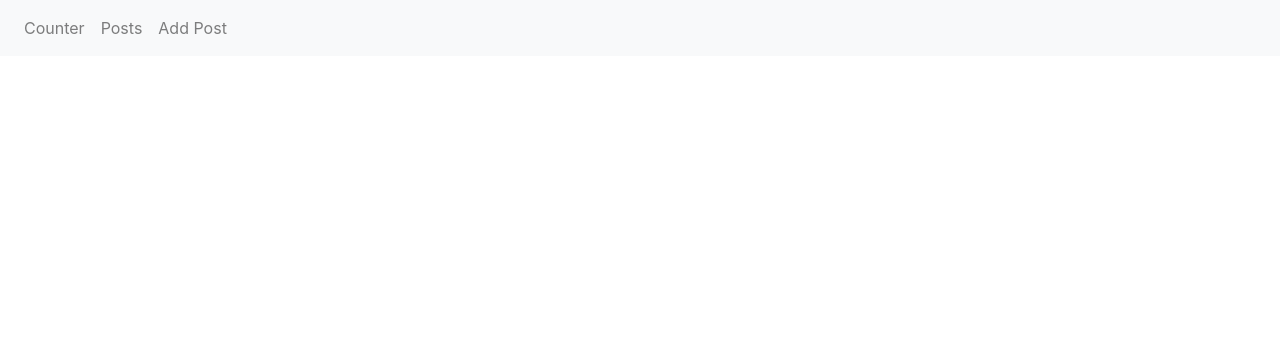
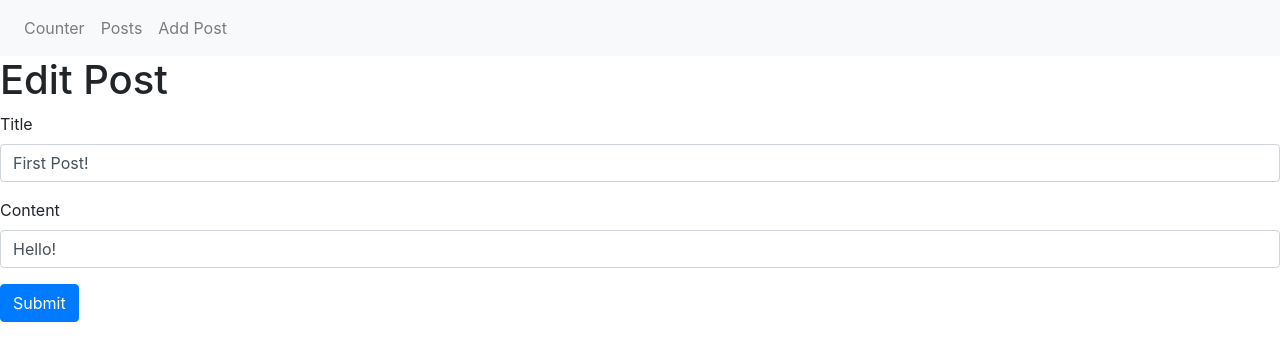
Before and after one commit to yudhiesh/Redux-Typescript-Sample, a React (Create React App) app: page /editPost/1 in a window 1280 px wide. Shown: the top 360 px of the page. Built offline with nearby package versions, Linux system fonts and the light colour scheme.

Commit message:
Added in EditPost

```diff
--- a/src/App.tsx
+++ b/src/App.tsx
@@ -8,6 +8,7 @@ import "./App.css";
 
 import { BrowserRouter as Router, Switch, Route, Link } from "react-router-dom";
 import { Post } from "./features/posts/Post";
+import { EditPostForm } from "./features/posts/EditPostForm";
 
 function App() {
   return (
@@ -30,9 +31,10 @@ function App() {
         </Navbar>
         <Switch>
           <Route exact path="/" component={Counter} />
-          <Route path="/posts/:postID" component={Post} />
+          <Route exact path="/posts/:postID" component={Post} />
           <Route path="/posts" component={PostsList} />
           <Route path="/addposts" component={AddPostForm} />
+          <Route exact path="/editPost/:postID" component={EditPostForm} />
         </Switch>
       </div>
     </Router>
--- /dev/null
+++ b/src/features/posts/EditPostForm.tsx
@@ -0,0 +1,70 @@
+import React, { useState } from "react";
+import { Form, Button } from "react-bootstrap";
+import { useDispatch, useSelector } from "react-redux";
+import { RootState } from "../../app/store";
+import { useHistory } from "react-router-dom";
+import { postUpdate } from "./postsSlice";
+import { MatchProps } from "./Post";
+
+export const EditPostForm = ({ match }: MatchProps) => {
+  const { postID } = match.params;
+
+  const history = useHistory();
+  const dispatch = useDispatch();
+
+  const post = useSelector((state: RootState) =>
+    state.posts.find((post) => post.id === postID)
+  );
+
+  const [title, setTitle] = useState(post?.title);
+  const [content, setContent] = useState(post?.content);
+
+  const onTitleChanged = (e: React.ChangeEvent<HTMLInputElement>) =>
+    setTitle(e.target.value);
+  const onContentChanged = (e: React.ChangeEvent<HTMLInputElement>) =>
+    setContent(e.target.value);
+
+  const handleOnSubmit = (e: React.FormEvent) => {
+    if (title && content) {
+      e.preventDefault();
+      dispatch(
+        postUpdate({
+          id: postID,
+          title,
+          content,
+        })
+      );
+      history.push(`/posts/${postID}`);
+    }
+  };
+
+  return (
+    <div>
+      <h1>Edit Post</h1>
+      <Form onSubmit={handleOnSubmit}>
+        <Form.Group>
+          <Form.Label>Title</Form.Label>
+          <Form.Control
+            value={title}
+            type="text"
+            placeholder="Enter Title"
+            onChange={onTitleChanged}
+          />
+        </Form.Group>
+
+        <Form.Group>
+          <Form.Label>Content</Form.Label>
+          <Form.Control
+            value={content}
+            type="text"
+            placeholder="Enter Content"
+            onChange={onContentChanged}
+          />
+        </Form.Group>
+        <Button variant="primary" type="submit">
+          Submit
+        </Button>
+      </Form>
+    </div>
+  );
+};
--- a/src/features/posts/Post.tsx
+++ b/src/features/posts/Post.tsx
@@ -3,7 +3,7 @@ import { Card } from "react-bootstrap";
 import { useSelector } from "react-redux";
 import { RootState } from "../../app/store";
 import { InitialState } from "./postsSlice";
-import { RouteComponentProps } from "react-router-dom";
+import { Link, RouteComponentProps } from "react-router-dom";
 
 interface MatchParams {
   postID: string;
@@ -35,6 +35,9 @@ export const Post = ({ match }: MatchProps) => {
       <Card.Body>
         <Card.Title>{post.title}</Card.Title>
         <Card.Text>{post.content}</Card.Text>
+        <Link to={`/editPost/${post.id}`} className="button">
+          Edit Post
+        </Link>
       </Card.Body>
     </Card>
   );
--- a/src/features/posts/postsSlice.ts
+++ b/src/features/posts/postsSlice.ts
@@ -23,7 +23,8 @@ const postSlice = createSlice({
       const { id, title, content } = action.payload;
       const existingPost = state.find((post) => post.id === id);
       if (existingPost) {
-        (existingPost.title = title), (existingPost.content = content);
+        existingPost.title = title;
+        existingPost.content = content;
       }
     },
   },
```
